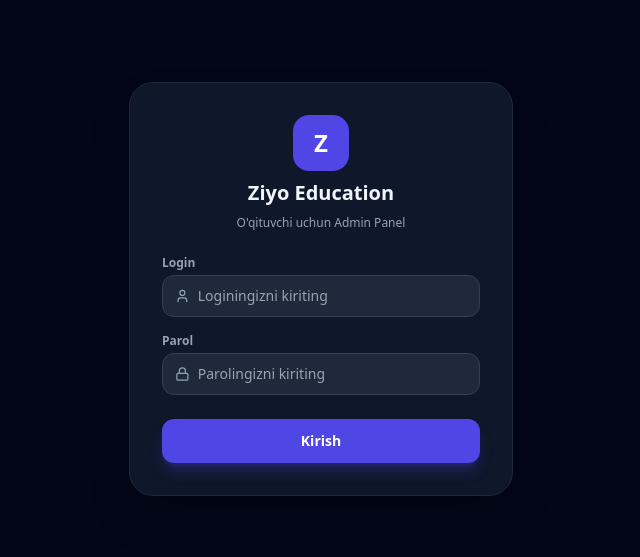
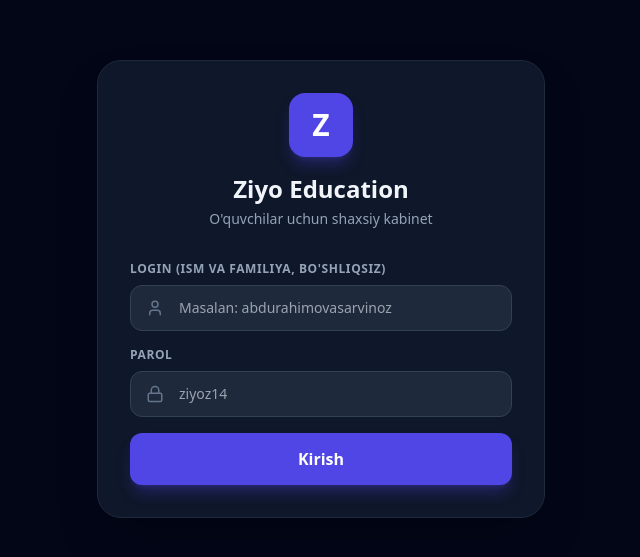
Before and after one commit to xnazarbek/ziyo-education, a React (Vite) app: page /student in a window 1280 px wide. Before the commit this address led to /admin. Shown: the part 111-668 px from the top of the page, without its empty margins (319-959 px from the left). Built offline with nearby package versions, Linux system fonts and the light colour scheme.

Commit message:
App.jsx ga student route qo'shildi

```diff
--- a/src/App.jsx
+++ b/src/App.jsx
@@ -1,6 +1,7 @@
 import React, { useState } from 'react';
 import { BrowserRouter as Router, Routes, Route, Navigate } from 'react-router-dom';
 import AdminPanel from './pages/AdminPanel';
+import StudentPortal from './pages/StudentPortal';
 import { Lock, User } from 'lucide-react';
 
 export default function App() {
@@ -13,7 +14,6 @@ export default function App() {
 
   const handleLogin = (e) => {
     e.preventDefault();
-    // O'qituvchi login va paroli
     if (username === 'teacher' && password === 'teacherz14') {
       setIsAuthenticated(true);
       localStorage.setItem('isAuth', 'true');
@@ -25,6 +25,10 @@ export default function App() {
   return (
     <Router>
       <Routes>
+        {/* O'quvchilar uchun shaxsiy kabinet sahifasi */}
+        <Route path="/student" element={<StudentPortal />} />
+
+        {/* O'qituvchi uchun admin paneli */}
         <Route
           path="/admin"
           element={
@@ -81,7 +85,9 @@ export default function App() {
             )
           }
         />
-        <Route path="*" element={<Navigate to="/admin" />} />
+
+        {/* Asosiy saytga kirganda o'quvchilar portaliga yo'naltirish */}
+        <Route path="*" element={<Navigate to="/student" />} />
       </Routes>
     </Router>
   );
```
